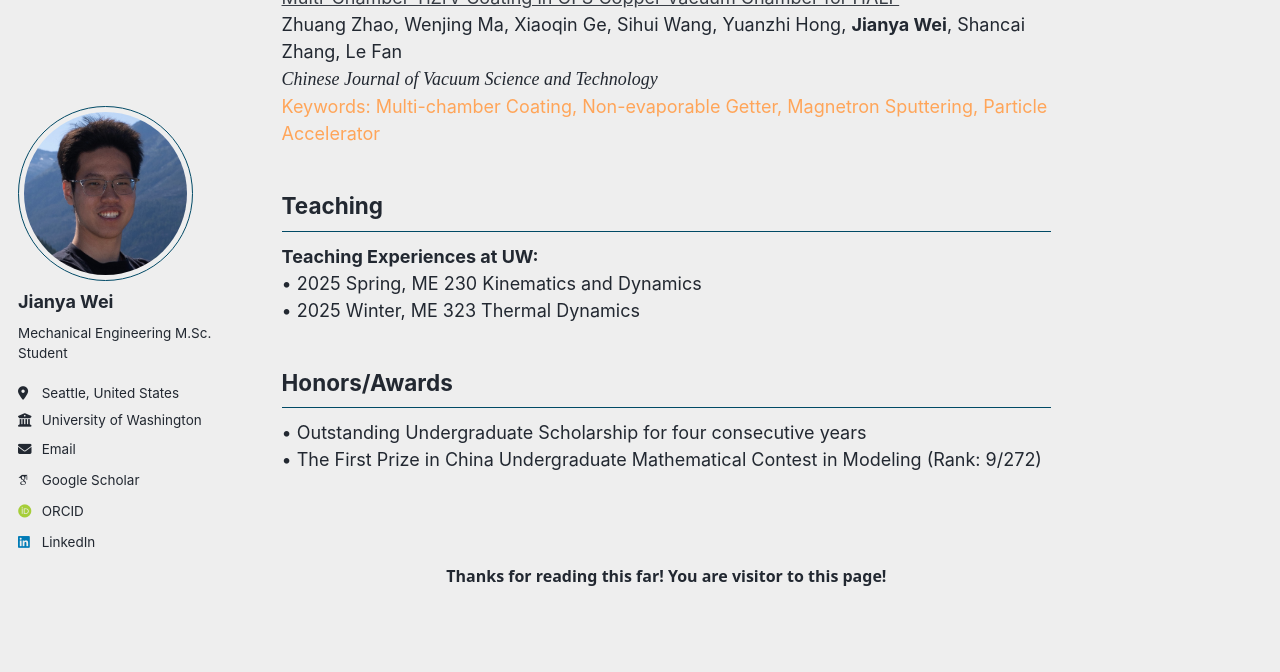
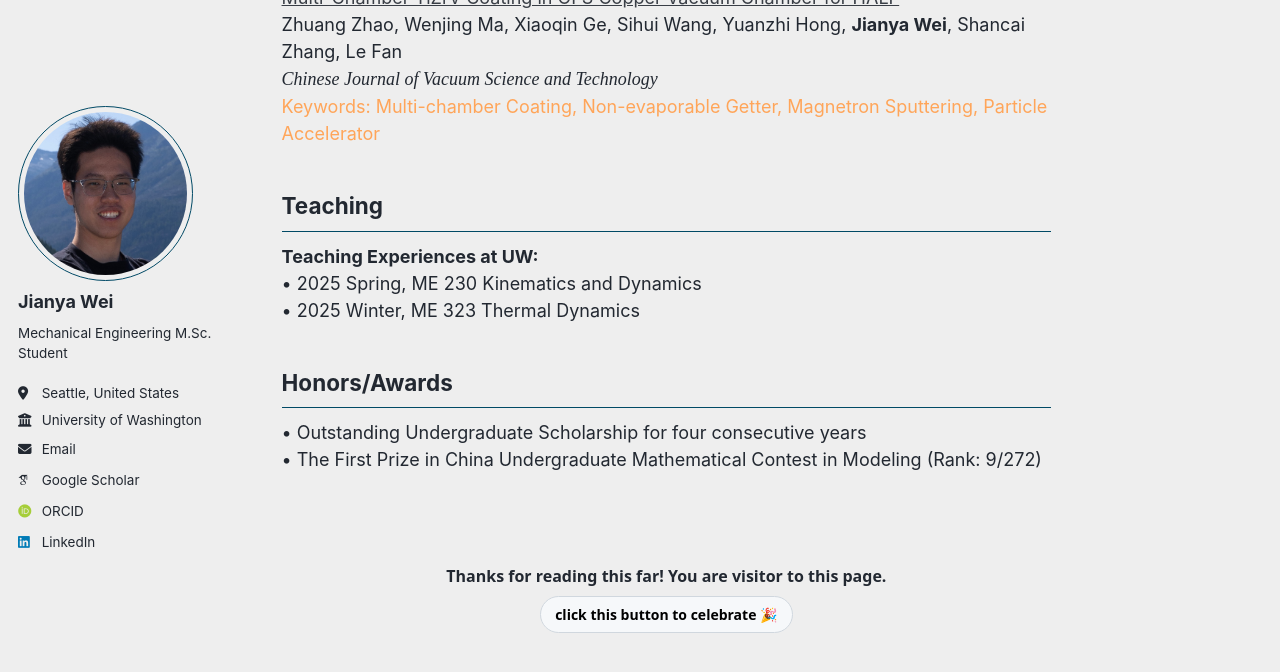
Before and after one commit to jywei02/jywei02.github.io, a Jekyll site: the page built from _pages/about.md, in a window 1280 px wide and 900 px high, scrolled down 1131 px. Shown: the top 672 px of the window. Built offline with Jekyll 4.4.1, drawn with Linux system fonts in a browser that asks for light colours; some web fonts are replaced; comment, search, counter and statistics services are not loaded; part of the change alters nothing that is shown.

Commit message:
Update about.md

```diff
--- a/_pages/about.md
+++ b/_pages/about.md
@@ -71,9 +71,130 @@ Honors/Awards
 
 <br>
 
-<p style="text-align:center; font-family: system-ui, -apple-system, Arial; font-size:16px; font-weight:bold; margin:40px 12px 16px;">
+<!-- 简洁计数器（加粗，无动画） -->
+<p style="text-align:center; font-family: system-ui, -apple-system, Arial; font-size:16px; font-weight:bold; margin:40px 12px 8px;">
   Thanks for reading this far! You are visitor
   <span id="busuanzi_value_site_pv"></span>
-  to this page!
+  to this page.
 </p>
+
+<!-- 触发彩带雨按钮 -->
+<p style="text-align:center; margin:8px 0 24px;">
+  <button id="celebrateBtn" style="
+    font: 600 14px system-ui, -apple-system, Arial;
+    padding: 8px 14px; border-radius: 999px;
+    border: 1px solid #d0d7de; background:#f6f8fa; cursor:pointer;
+  ">
+    click this button to celebrate 🎉
+  </button>
+</p>
+
+<!-- 不蒜子统计（负责把真实访问量写入上面的 span） -->
 <script src="//busuanzi.ibruce.info/busuanzi/2.3/busuanzi.pure.mini.js"></script>
+
+<script>
+/* 点击按钮 → 全屏彩带雨 */
+(function(){
+  const btn = document.getElementById('celebrateBtn');
+  if (!btn) return;
+  btn.addEventListener('click', confettiRain);
+
+  function confettiRain(){
+    // 创建覆盖全屏的画布
+    const id = 'confetti-canvas';
+    let cvs = document.getElementById(id);
+    if (!cvs) {
+      cvs = document.createElement('canvas');
+      cvs.id = id;
+      Object.assign(cvs.style, {
+        position:'fixed', inset:0, width:'100vw', height:'100vh',
+        zIndex: 9999, pointerEvents:'none'
+      });
+      document.body.appendChild(cvs);
+    }
+    const ctx = cvs.getContext('2d');
+
+    // 尺寸 & DPR
+    function resize(){
+      const dpr = Math.min(window.devicePixelRatio || 1, 2);
+      cvs.width  = Math.round(window.innerWidth  * dpr);
+      cvs.height = Math.round(window.innerHeight * dpr);
+      ctx.setTransform(dpr,0,0,dpr,0,0);
+    }
+    resize();
+    const onResize = () => resize();
+    window.addEventListener('resize', onResize, { once:true });
+
+    // 生成彩纸
+    const W = window.innerWidth, H = window.innerHeight;
+    const COLORS = ['#00e5ff','#9b5cff','#ff66cc','#ffd166','#7cffcb','#ff4d4f','#52c41a'];
+    const particles = [];
+    const WAVES = 5;                            // 连续几波
+    const PER_WAVE = Math.max(80, Math.min(200, Math.floor(W * 0.16)));
+    const DURATION = 2600;                      // 毫秒（整体时长）
+    const GRAVITY = 0.18, DRAG = 0.992;
+    const WIND0 = (Math.random()*0.6-0.3);      // 横向风初值
+    const T0 = performance.now();
+
+    function spawnWave(){
+      for (let i=0;i<PER_WAVE;i++){
+        particles.push({
+          x: Math.random()*W,
+          y: -20 - Math.random()*H*0.3,
+          w: 6 + Math.random()*8,
+          h: 10 + Math.random()*12,
+          vx: (Math.random()*2-1)*0.8,
+          vy: 1 + Math.random()*2,
+          angle: Math.random()*Math.PI*2,
+          spin: (Math.random()*2-1)*0.15,
+          color: COLORS[(Math.random()*COLORS.length)|0],
+          tilt: Math.random()*Math.PI,
+          life: 1
+        });
+      }
+    }
+    for (let k=0;k<WAVES;k++) setTimeout(spawnWave, k*160);
+
+    let raf;
+    function tick(now){
+      const elapsed = now - T0;
+      ctx.clearRect(0,0,cvs.width,cvs.height);
+      const wind = WIND0 + Math.sin(now/900)*0.1;
+
+      for (let p of particles){
+        p.vx = (p.vx + wind) * DRAG;
+        p.vy = (p.vy + GRAVITY) * DRAG;
+        p.x  += p.vx; p.y += p.vy;
+        p.angle += p.spin;
+
+        p.tilt += 0.12 + Math.random()*0.04;
+        const flip = (Math.cos(p.tilt)+1)/2; // 0~1
+        const alpha = 0.9 - (elapsed / DURATION)*0.4;
+
+        ctx.save();
+        ctx.translate(p.x, p.y);
+        ctx.rotate(p.angle);
+        ctx.fillStyle = rgba(p.color, Math.max(0,alpha)*(0.65+0.35*flip));
+        ctx.fillRect(-p.w/2, -p.h/2, p.w, p.h);
+        ctx.restore();
+
+        if (p.y > H + 40) p.life = 0;
+      }
+      for (let i=particles.length-1; i>=0; i--) if (particles[i].life<=0) particles.splice(i,1);
+
+      if (elapsed < DURATION || particles.length) raf = requestAnimationFrame(tick);
+      else cleanup();
+    }
+    raf = requestAnimationFrame(tick);
+
+    function rgba(hex, a){
+      const n = parseInt(hex.slice(1),16);
+      return `rgba(${(n>>16)&255},${(n>>8)&255},${n&255},${a})`;
+    }
+    function cleanup(){
+      cancelAnimationFrame(raf);
+      cvs.remove();
+    }
+  }
+})();
+</script>
```
